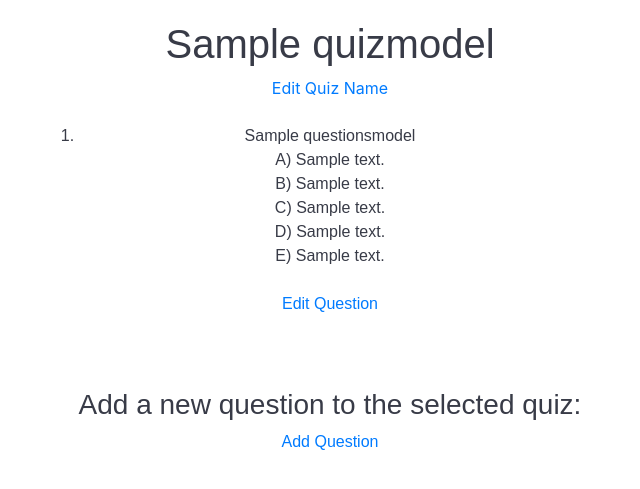
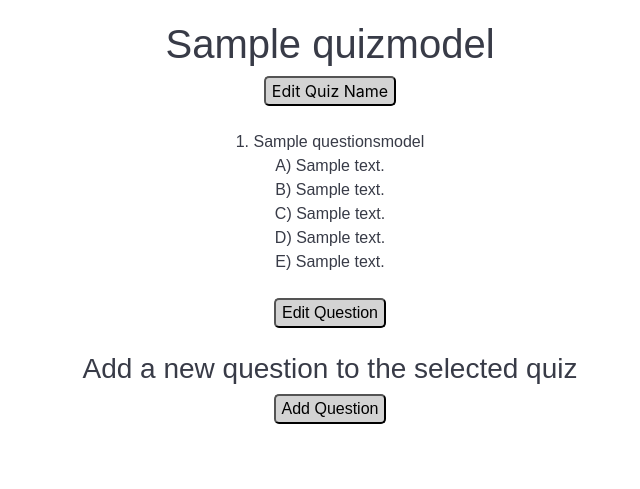
Before and after one commit to mathewbryan/BCS-Quiz-Manager, a Django app: page /quiz/1/ in a window 1280 px wide. Shown: the part 56-545 px from the top of the page, without its empty margins (310-950 px from the left). Run offline with Django 3.2, Linux system fonts and the light colour scheme; a user stored in the database is signed in; tables that the repository leaves empty hold one stand-in row (values such as "Sample post"); some libraries are stand-ins or nearby versions.

Commit message:
Changed links to buttons

```diff
--- a/quizmanager/Quiz/forms.py
+++ b/quizmanager/Quiz/forms.py
@@ -18,6 +18,7 @@ class CreateQuestionForm(forms.ModelForm):
     answer_3 = forms.CharField(required=False,widget=forms.TextInput(attrs={'size': '50'}))
     answer_4 = forms.CharField(required=False,widget=forms.TextInput(attrs={'size': '50'}))
     answer_5 = forms.CharField(required=False,widget=forms.TextInput(attrs={'size': '50'}))
+    # correct_answer = forms.CharField(required=False,widget=forms.TextInput(attrs={'size': '50'}))
     class Meta:
         model = QuestionsModel
         fields = ['quiz', 'question_number', 'question_title', 'answer_1', 'answer_2','answer_3','answer_4','answer_5',]
@@ -35,6 +36,7 @@ class EditQuestionForm(forms.ModelForm):
     answer_3 = forms.CharField(required=False,widget=forms.TextInput(attrs={'size': '50'}))
     answer_4 = forms.CharField(required=False,widget=forms.TextInput(attrs={'size': '50'}))
     answer_5 = forms.CharField(required=False,widget=forms.TextInput(attrs={'size': '50'}))
+    # correct_answer = forms.CharField(required=False,widget=forms.TextInput(attrs={'size': '50'}))
     class Meta:
         model = QuestionsModel
         fields = ['quiz','question_number', 'question_title', 'answer_1', 'answer_2','answer_3','answer_4','answer_5',]
--- a/quizmanager/Quiz/static/css/style.css
+++ b/quizmanager/Quiz/static/css/style.css
@@ -64,6 +64,7 @@ input[type=submit]{
 }
 .questions-container ol {
     padding-left: 0px;
+    list-style-position: inside;
 }
 .answers-container{
     display: flex;
--- a/quizmanager/Quiz/templates/Quiz/questions.html
+++ b/quizmanager/Quiz/templates/Quiz/questions.html
@@ -1,12 +1,11 @@
 {% load static %}
 <link rel="stylesheet"  href="{%  static  'css/style.css'  %}">
-
 
 {% include "Quiz/nav.html" %}
 <section class="questions-container">
 <h1>{{quizzes}}</h1>
 {% if 'can_edit_quiz' in permissions.name or request.user.is_superuser %}
-    <a href="edit-quiz/">Edit Quiz Name</a>
+<button class="back-button" onclick="location.href='edit-quiz/';"> Edit Quiz Name</button>
 {%endif%}
 <ol>
 {% for question in questions %}
@@ -28,17 +27,15 @@
     </div>
         <br>
             {% if 'can_edit_questions' in permissions.name or request.user.is_superuser %}
-                <a href="edit-question/{{question.id}}/">Edit Question</a>
+                <button class="back-button" onclick="location.href='edit-question/{{question.id}}/';"> Edit Question</button>
             {%endif%}
             <br>
         {%endif%}
 {% endfor %}
 <br>
-<br>
-<br>
 {% if 'can_edit_quiz' in permissions.name or request.user.is_superuser %}
-<h3>Add a new question to the selected quiz:</h3>
-    <a href="/add-question/{{quizzes.id}}">Add Question</a>
+<h3>Add a new question to the selected quiz</h3>
+   <button class="back-button" onclick="location.href='/add-question/{{quizzes.id}}';">Add Question</button>
 {%endif%}
 </ol>
 </section>
```
